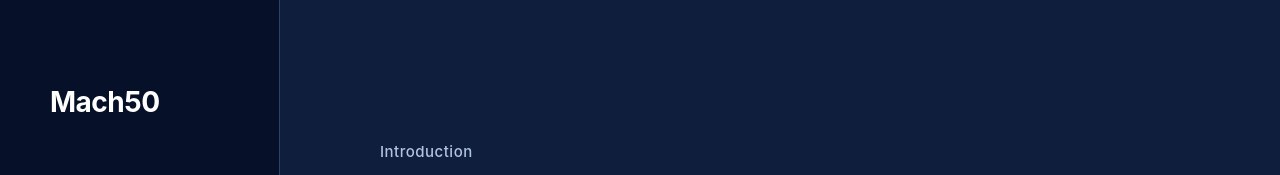
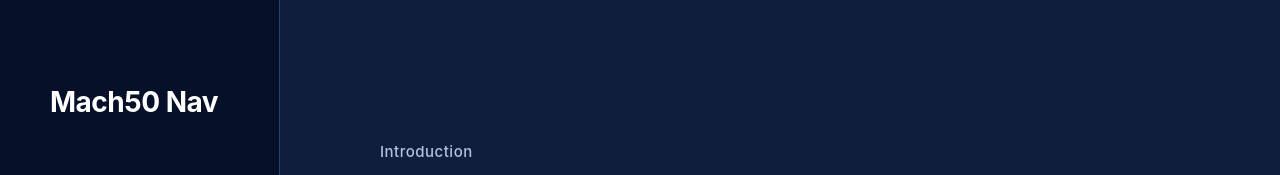
Before and after one commit to rockkw/mach50, a plain HTML site: page index.html in a window 1280 px wide. Shown: the top 175 px of the page. Drawn offline with Linux system fonts and the light colour scheme.

Commit message:
Update index.html

```diff
--- a/index.html
+++ b/index.html
@@ -988,7 +988,7 @@
 
     <!-- Left Sidebar -->
     <aside class="sidebar" id="sidebar">
-        <div class="logo">Mach50</div>
+        <div class="logo">Mach50 Nav</div>
         <nav>
             <ul class="nav-links">
                 <li><a href="#home" class="active">Introduction</a></li>
```
